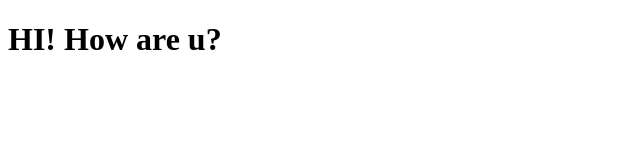
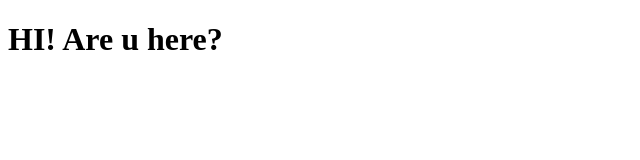
Before and after one commit to RanaMuzamal/Bootcamp2020_sample, a plain HTML site: page index.html in a window 1280 px wide. Shown: the full height of the page, 0-640 px from the left. Drawn offline with Linux system fonts and the light colour scheme.

Commit message:
Update index.html

```diff
--- a/index.html
+++ b/index.html
@@ -7,6 +7,6 @@
     <title>Document</title>
 </head>
 <body>
-    <h1>HI! How are u?</h1>
+    <h1>HI! Are u here?</h1>
 </body>
 </html>
```
